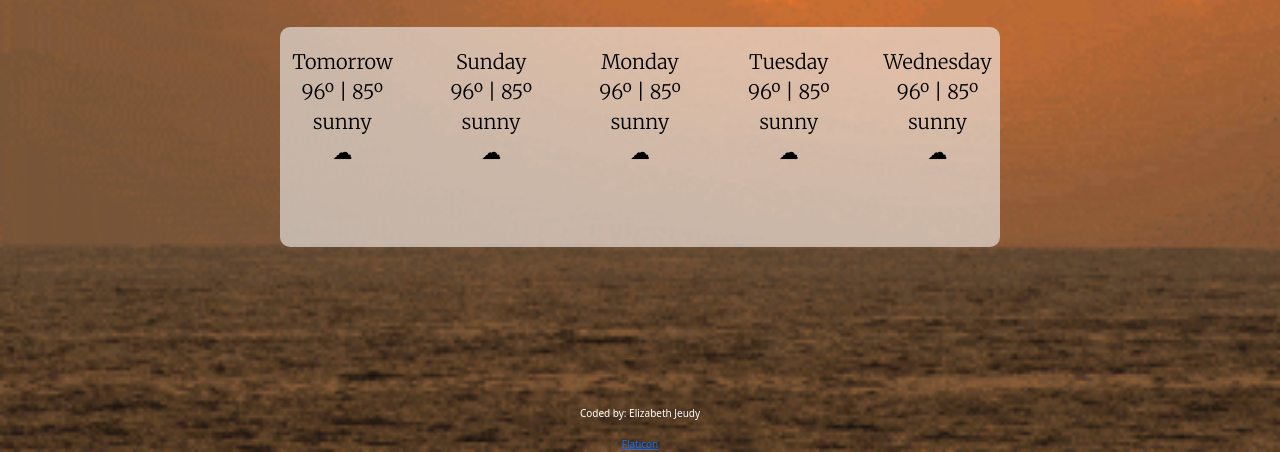
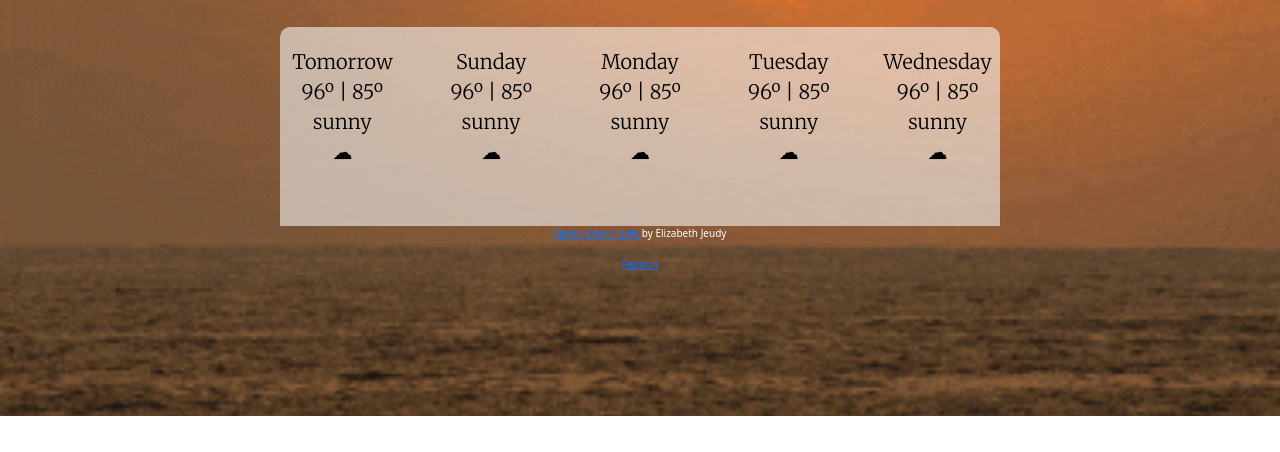
Before and after one commit to elizabethJeudy/weatherApp, a plain HTML site: page weather.html in a window 1280 px wide. Shown: the part 384-836 px from the top of the page. After the commit the page ends 800 px from the top, so only its background shows below. Drawn offline with nearby package versions, Linux system fonts and the light colour scheme; a web font is replaced by a local one.

Commit message:
added open source github link

```diff
--- a/style.css
+++ b/style.css
@@ -17,6 +17,7 @@ button {
 }
 
 footer {
+	margin-bottom: 100px;
 	text-align: center;
 	font-size: 10px;
 	color: #fff;
@@ -28,7 +29,7 @@ footer {
 	margin-top: 10px;
 	box-sizing: content-box;
 	width: 900px;
-	height: 780px;
+	height: 600px;
 	border-radius: 10px;
 	overflow: hidden;
 }
--- a/weather.html
+++ b/weather.html
@@ -112,7 +112,7 @@
 		</div>
 		<script src="weather.js"></script>
 		<footer>
-			<p>Coded by: Elizabeth Jeudy</p>
+			<p><a href="https://github.com/elizabethJeudy/weatherApp">Open-source code </a>by Elizabeth Jeudy</p>
 			<a href="https://www.flaticon.com/free-icons/pin" title="pin icons">Flaticon</a>
 		</footer>
 		</body>
```
